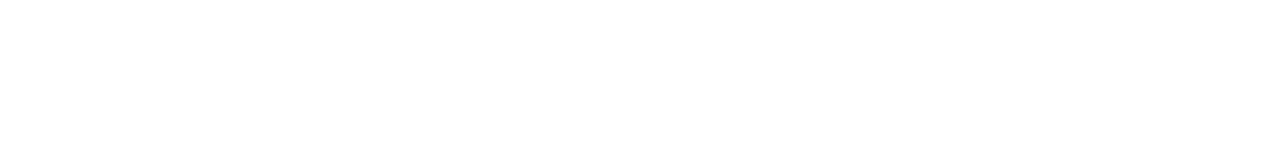
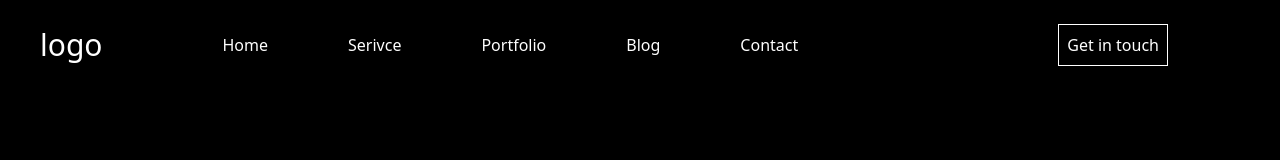
Before and after one commit to Basanta-khatri-0311/portfolio-try, a website built with Vite: page index.html in a window 1280 px wide. Built offline with nearby package versions, Linux system fonts and the light colour scheme.

Commit message:
arranging the code and stylinks the elements

```diff
--- a/index.html
+++ b/index.html
@@ -1,13 +1,28 @@
 <!DOCTYPE html>
 <html lang="en">
-<head>
-    <meta charset="UTF-8">
-    <meta name="viewport" content="width=device-width, initial-scale=1.0">
+  <head>
+    <meta charset="UTF-8" />
+    <meta name="viewport" content="width=device-width, initial-scale=1.0" />
     <title>Portfolio</title>
-    <link rel="stylesheet" href="input.css">
-
-</head>
-<body>
-
-</body>
+    <link rel="stylesheet" href="input.css" />
+  </head>
+  <body class="bg-black">
+    <nav class="flex justify-between items-center mt-6 mr-28">
+      <div class="main flex justify-between items-center">
+        <div class="logo text-3xl text-white mx-10">logo</div>
+        <div class="links text-white">
+          <ul class=" flex items-center mx-10">
+            <li class="mx-10">Home</li>
+            <li class="mx-10">Serivce</li>
+            <li class="mx-10">Portfolio</li>
+            <li class="mx-10">Blog</li>
+            <li class="mx-10">Contact</li>
+          </ul>
+        </div>
+      </div>
+      <div class="get-in-touch text-white">
+        <button class="border border-white p-2 hover:">Get in touch</button>
+      </div>
+    </nav>
+  </body>
 </html>
```
